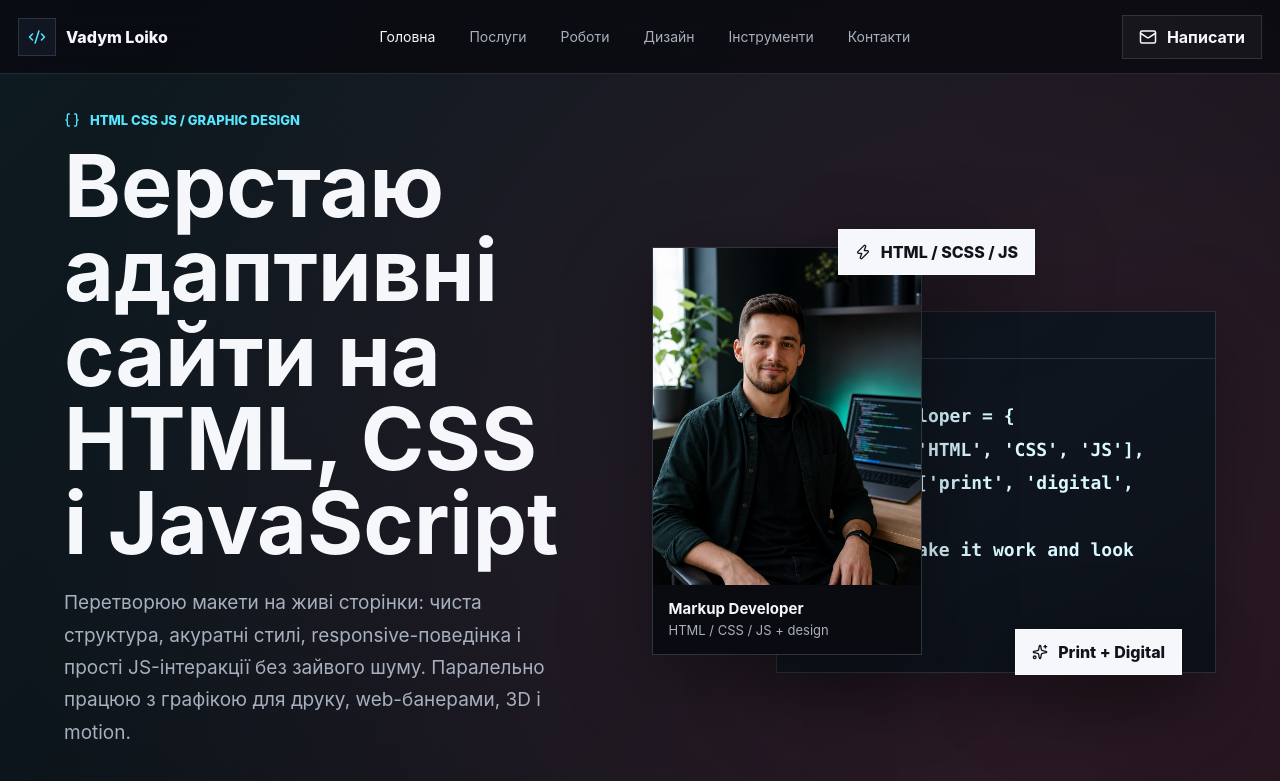
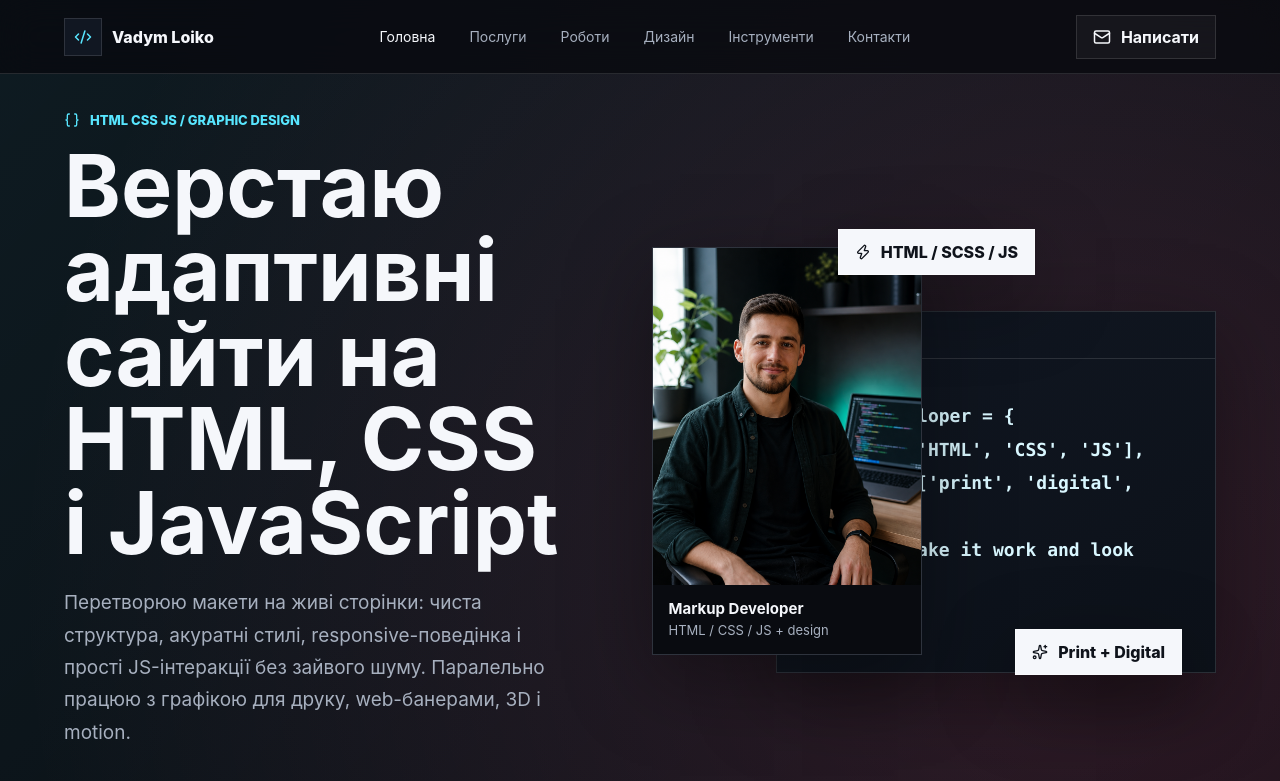
Before and after one commit to Mr-Vadym/portfolio, a React (Vite) app: page / in a window 1280 px wide. Shown: the top 781 px of the page. Built offline with nearby package versions, Linux system fonts and the light colour scheme.

Commit message:
Restore consistent full-width layout

```diff
--- a/app/globals.css
+++ b/app/globals.css
@@ -46,8 +46,7 @@ a {
   justify-content: space-between;
   gap: 20px;
   height: 74px;
-  padding-block: 0;
-  padding-inline: max(18px, calc((100vw - 1520px) / 2));
+  padding: 0 clamp(18px, 5vw, 64px);
   background: rgba(8, 10, 15, 0.78);
   border-bottom: 1px solid var(--line);
   backdrop-filter: blur(18px);
@@ -141,9 +140,7 @@ a {
 }
 
 .hero {
-  width: min(100%, 1520px);
   min-height: 92vh;
-  margin-inline: auto;
   display: grid;
   grid-template-columns: minmax(0, 0.95fr) minmax(320px, 1.05fr);
   align-items: center;
```
